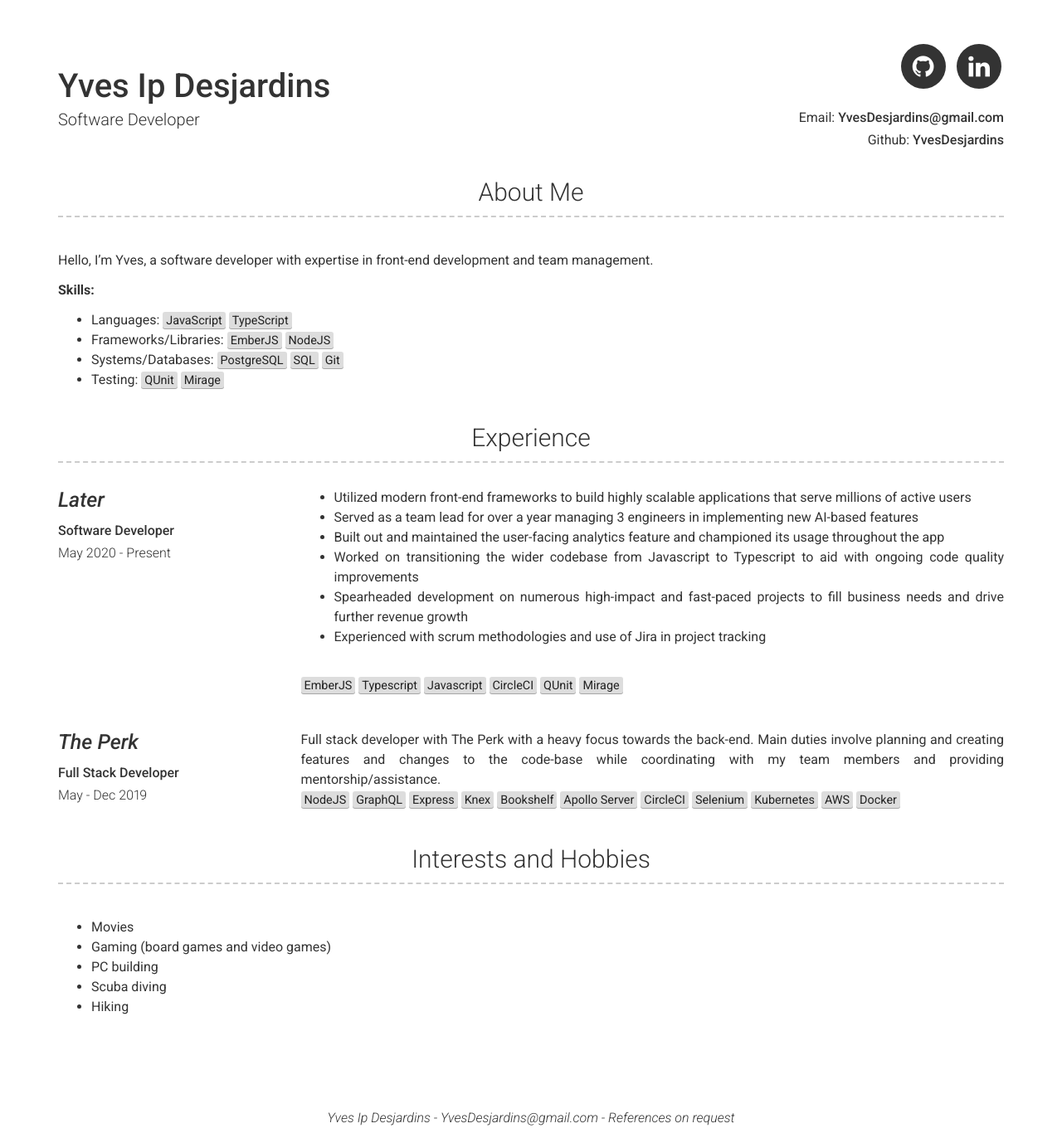
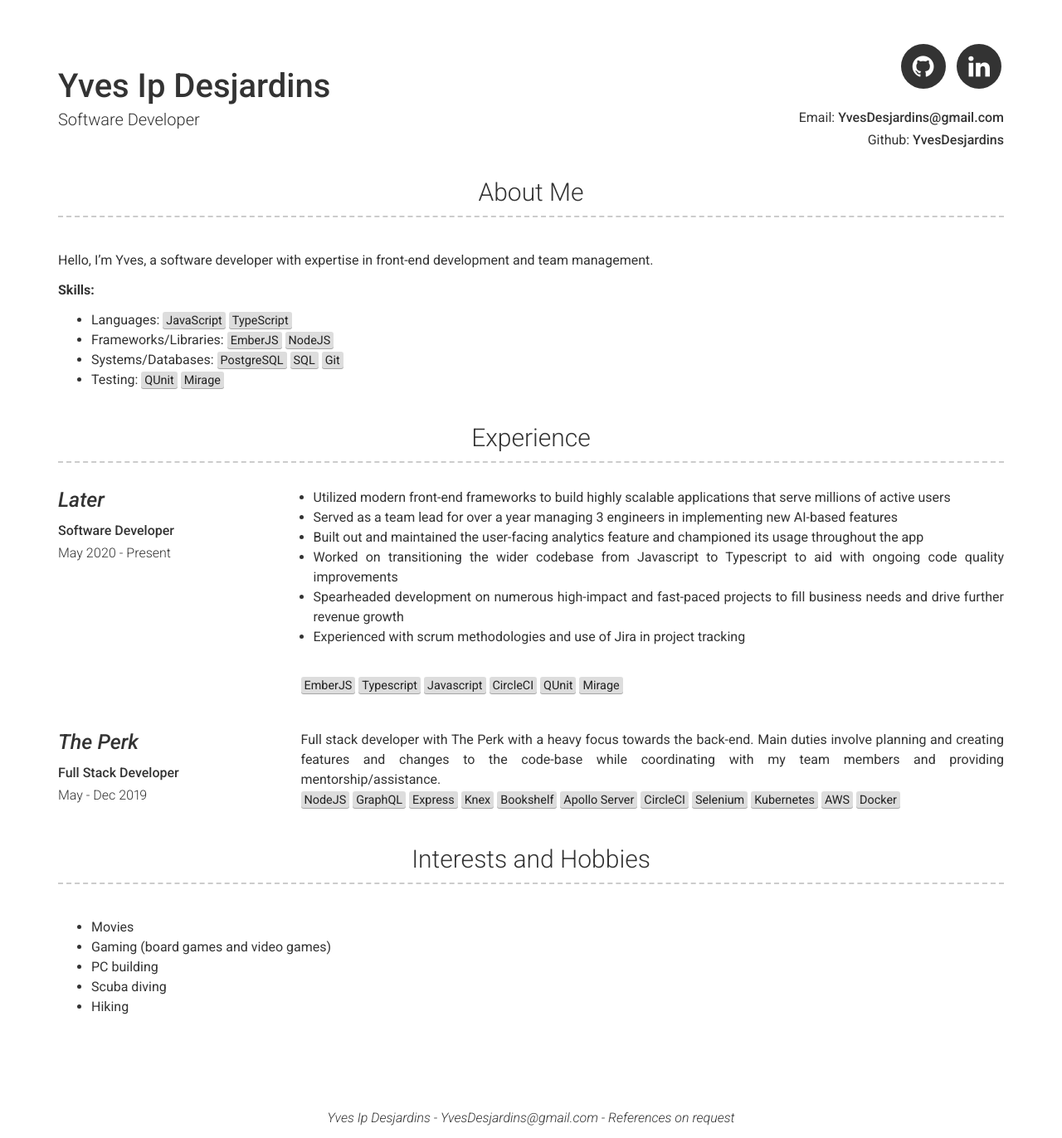
Before and after one commit to YvesDesjardins/YvesDesjardins.github.io, a Jekyll site: the page built from index.md, in a window 1280 px wide. Shown: the whole page at 83% size. Built offline with Jekyll 4.4.1, drawn with Linux system fonts in a browser that asks for light colours.

Commit message:
update css for list

```diff
--- a/_data/experience.yml
+++ b/_data/experience.yml
@@ -3,7 +3,7 @@
   job_title: Software Developer
   dates: May 2020 - Present
   description: | # this will include new lines to allow paragraphs
-    <ul>
+    <ul class="experience-list">
       <li>Utilized modern front-end frameworks to build highly scalable applications that serve millions of active users</li>
       <li>Served as a team lead for over a year managing 3 engineers in implementing new AI-based features</li>
       <li>Built out and maintained the user-facing analytics feature and championed its usage throughout the app</li>
--- a/_sass/base.scss
+++ b/_sass/base.scss
@@ -238,3 +238,7 @@ body {
     display: none !important;
   }
 }
+
+.experience-list {
+  padding-left: 15px;
+}
```
